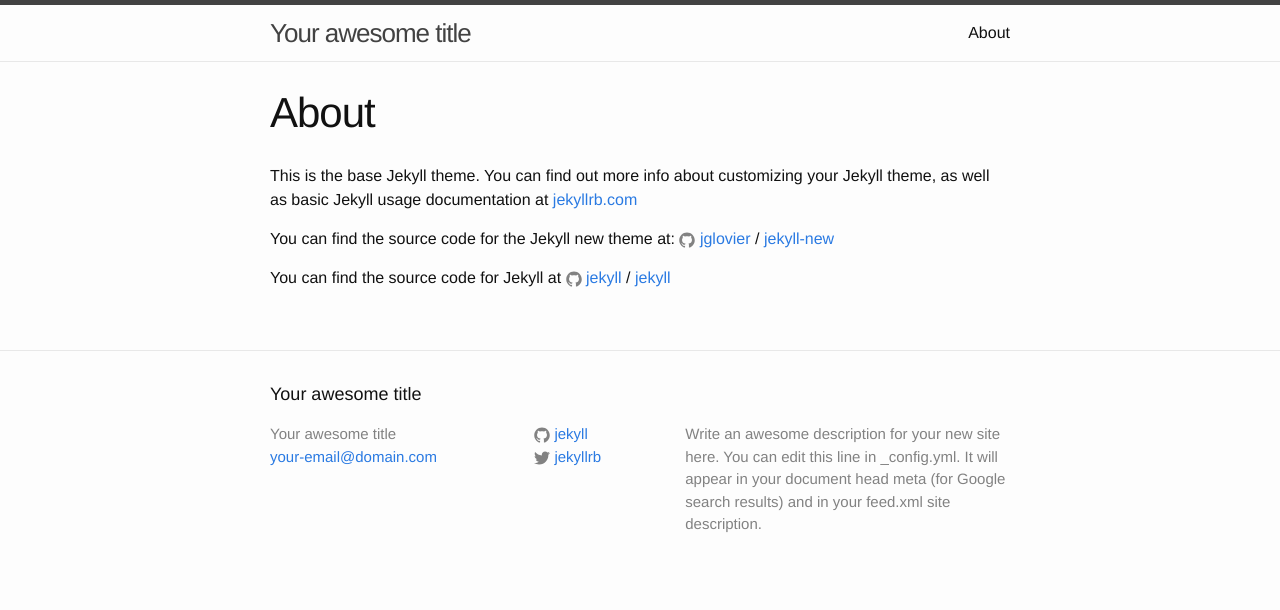
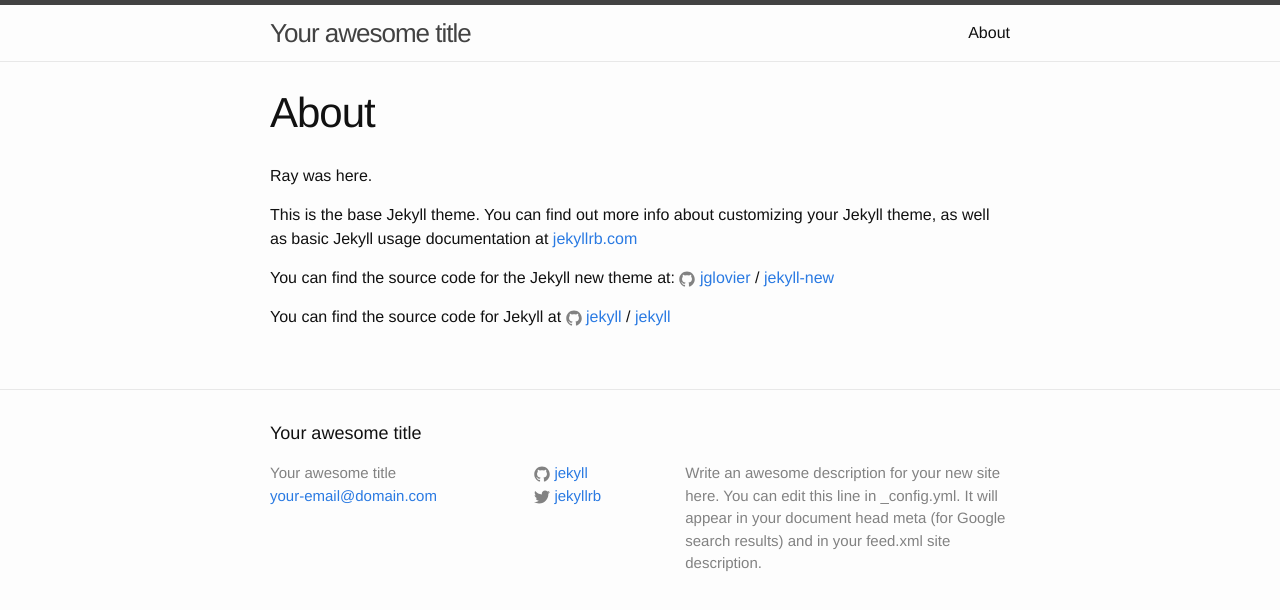
Before and after one commit to cfjedimaster/forestry_test, a Jekyll site: the page built from about.md, in a window 1280 px wide. Shown: the top 610 px of the page. Built offline with Jekyll 4.4.1, drawn with Linux system fonts in a browser that asks for light colours.

Commit message:
Update from Forestry.io - about.md

```diff
--- a/about.md
+++ b/about.md
@@ -1,8 +1,9 @@
 ---
+title: About
 layout: page
-title: About
-permalink: /about/
+permalink: "/about/"
 ---
+Ray was here.
 
 This is the base Jekyll theme. You can find out more info about customizing your Jekyll theme, as well as basic Jekyll usage documentation at [jekyllrb.com](http://jekyllrb.com/)
 
```
